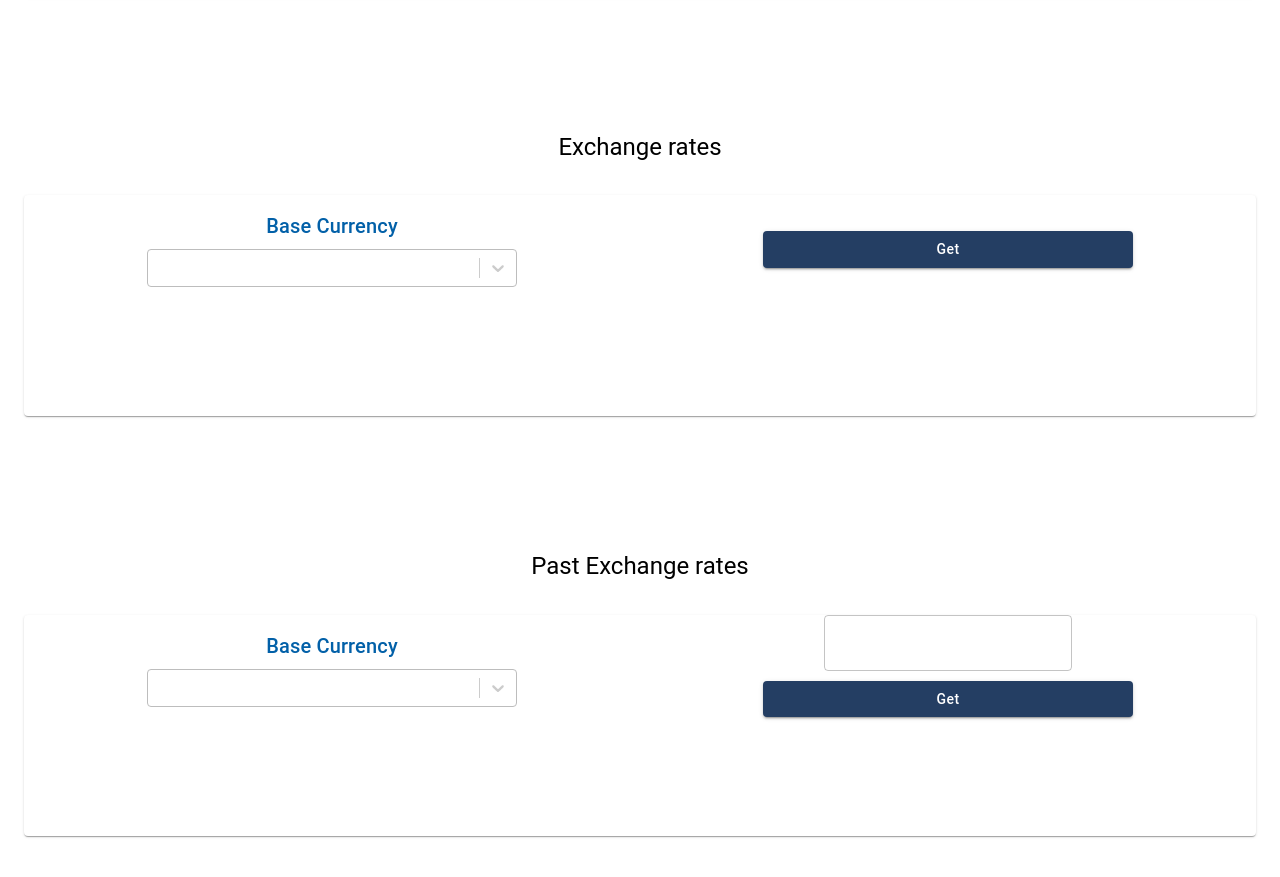
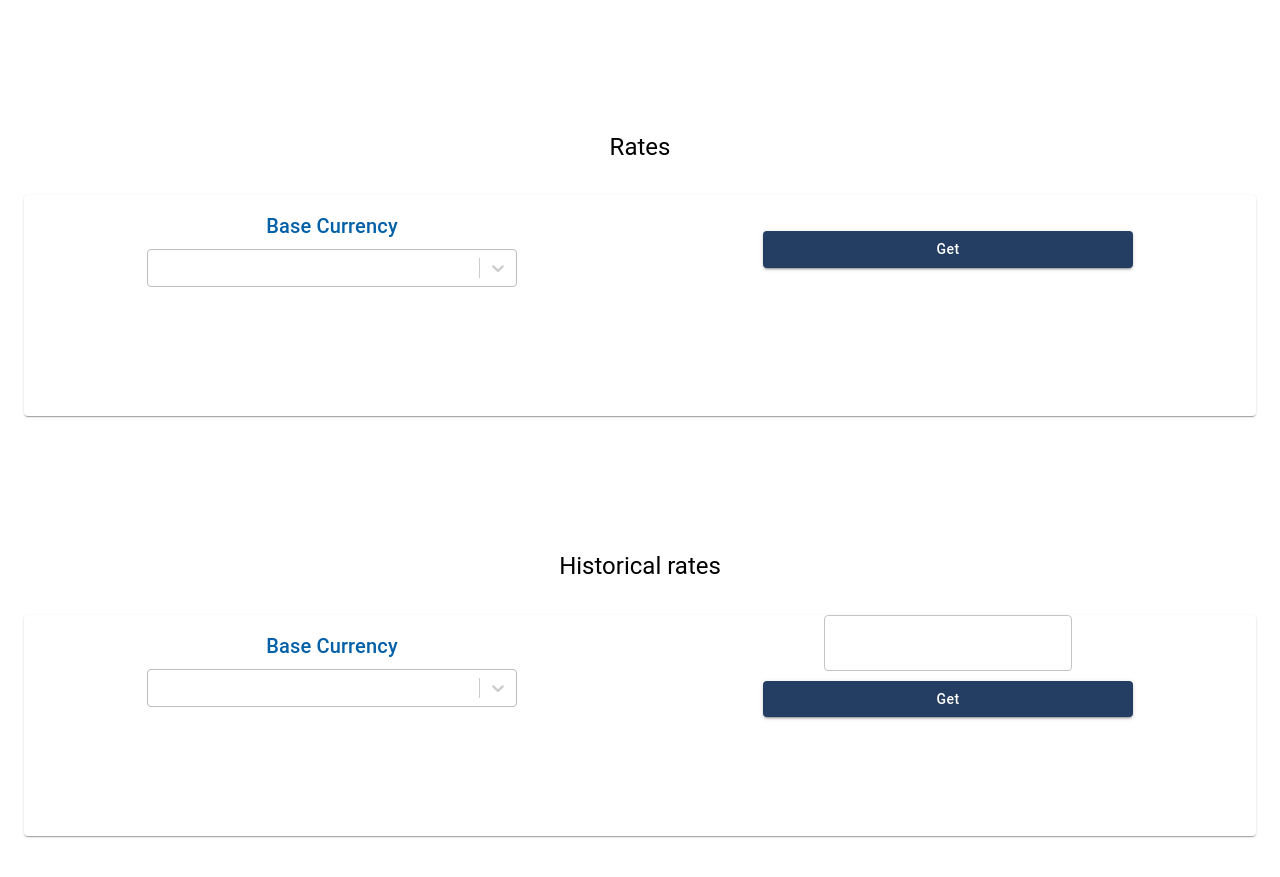
Before and after one commit to YinHk-myProject/currency-exchange-app, a React (Create React App) app: page / in a window 1280 px wide. Shown: the part 2641-3518 px from the top of the page. Built offline with nearby package versions, Linux system fonts and the light colour scheme.

Commit message:
feat: change title

```diff
--- a/src/component/exchangeRates.jsx
+++ b/src/component/exchangeRates.jsx
@@ -133,7 +133,7 @@ const ExchangeRates = props => {
     return (
         <div className={classes.wrapper}>
             <Typography className={classes.typography} gutterBottom variant="h5" component="p">
-                Exchange rates
+                Rates
             </Typography>
           <Grid container space={2} direction="row" justifyContent="center">
               <Grid item xs={12} sx={{margin: 3}}>
--- a/src/component/pastExchangeRates.jsx
+++ b/src/component/pastExchangeRates.jsx
@@ -138,7 +138,7 @@ const PastExchangeRates = props => {
     return (
         <div className={classes.wrapper}>
             <Typography className={classes.typography} gutterBottom variant="h5" component="p">
-                Past Exchange rates
+                Historical rates
             </Typography>
           <Grid container space={2} direction="row" justifyContent="center">
               <Grid item xs={12} sx={{margin: 3}}>
```
